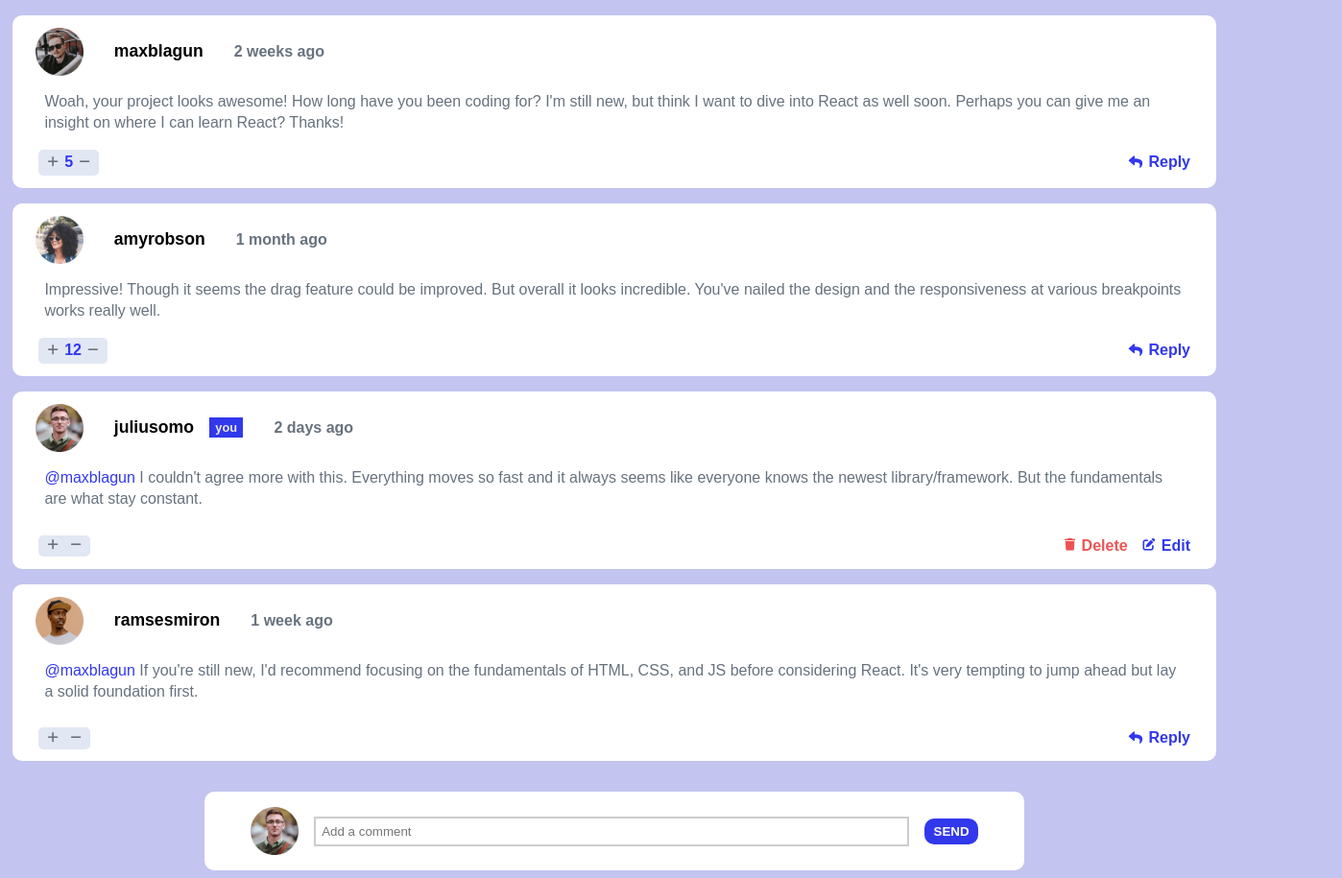
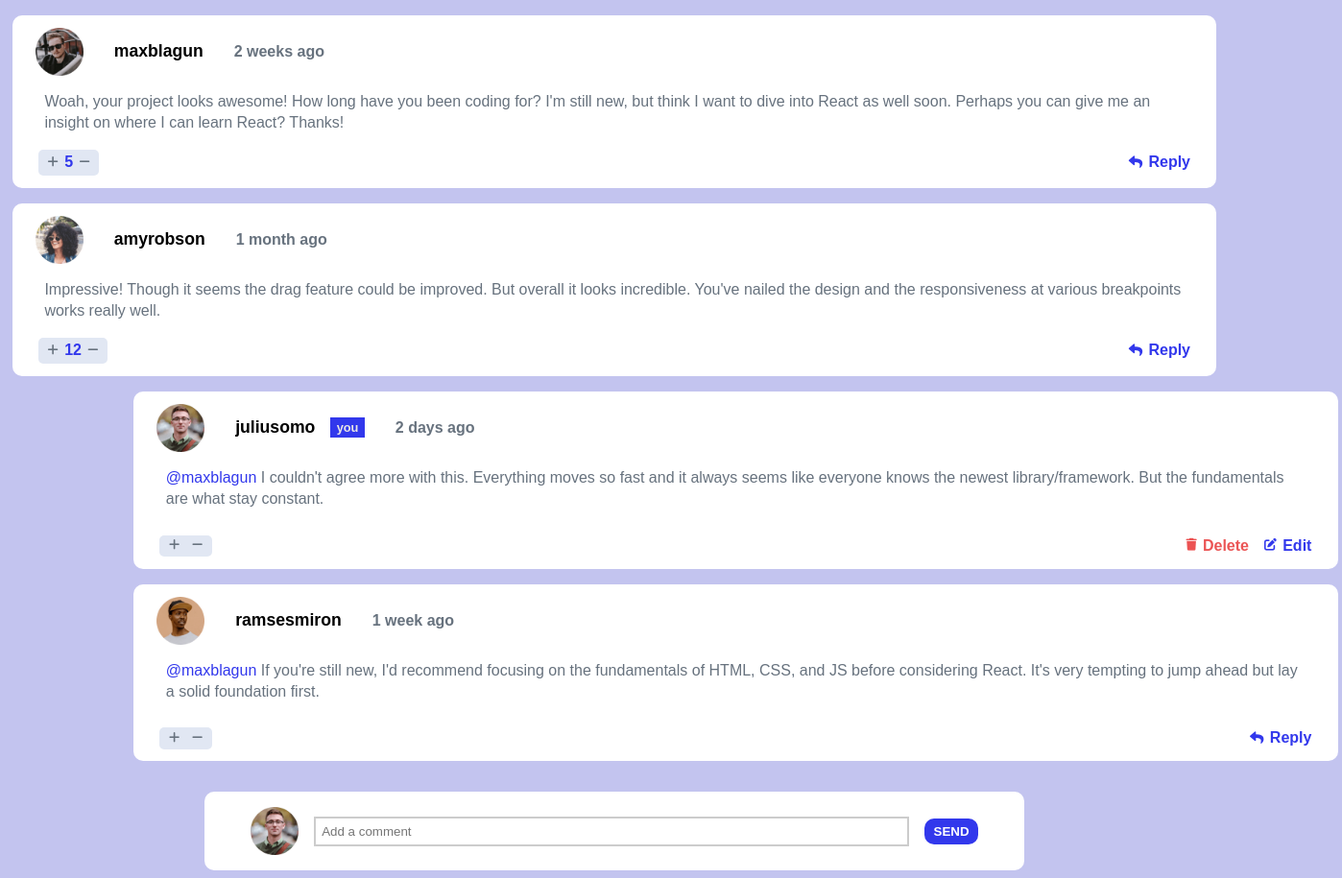
Before and after one commit to dazzlerabhi30800/FrontendMentor-interactiveCommentsSection, a plain HTML site: page index.html in a window 1280 px wide. Shown: the whole page at 96% size, 1398 px wide, since content can reach past the window. Drawn offline with Linux system fonts and the light colour scheme.

Commit message:
Fixed comment-wrapper

```diff
--- a/main.scss
+++ b/main.scss
@@ -435,3 +435,13 @@ body {
         height : 200%;
     }
 }
+
+@media screen and (min-width : 1200px) {
+    .second-section {
+        position : relative;
+        left : 10%;
+    }
+    .comment-wrapper {
+        min-width : 1000px;
+    }
+}
```
Also changed, not shown: main.css, 1 other file.
